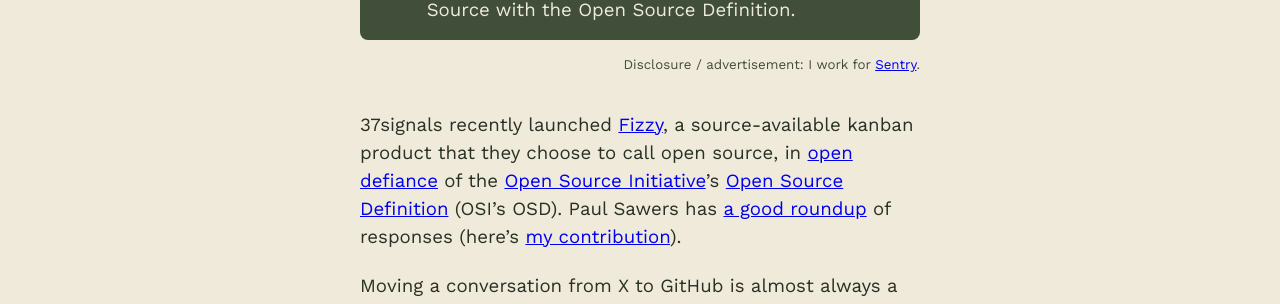
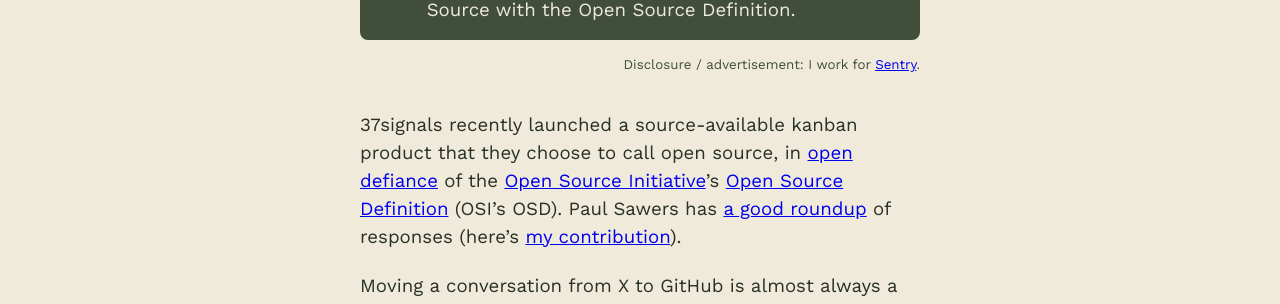
Before and after one commit to chadwhitacre/openpath, a Jekyll site: the page built from _posts/2025-12-19-something-big-happened-in-1998.md, in a window 1280 px wide and 900 px high. Shown: the part 427-731 px from the top of the window. Built offline with Jekyll 4.4.1, drawn with Linux system fonts in a browser that asks for light colours; comment, search, counter and statistics services are not loaded.

Commit message:
Name don't matter

```diff
--- a/_posts/2025-12-19-something-big-happened-in-1998.md
+++ b/_posts/2025-12-19-something-big-happened-in-1998.md
@@ -4,9 +4,9 @@
 homepage_rank: 1
 ---
 
-37signals recently launched [Fizzy](https://www.fizzy.do/), a source-available
-kanban product that they choose to call open source, in
-[open defiance](https://x.com/dhh/status/1996627792008827342) of the [Open Source
+37signals recently launched a source-available kanban product that they choose
+to call open source, in [open
+defiance](https://x.com/dhh/status/1996627792008827342) of the [Open Source
 Initiative](https://opensource.org/)'s [Open Source
 Definition](https://opensource.org/osd) (OSI's OSD). Paul Sawers has [a good
 roundup](https://www.forkable.io/p/openai-anthropic-and-big-tech-unite?open=false#%C2%A7open-source-world-gets-in-a-fizz)
```
